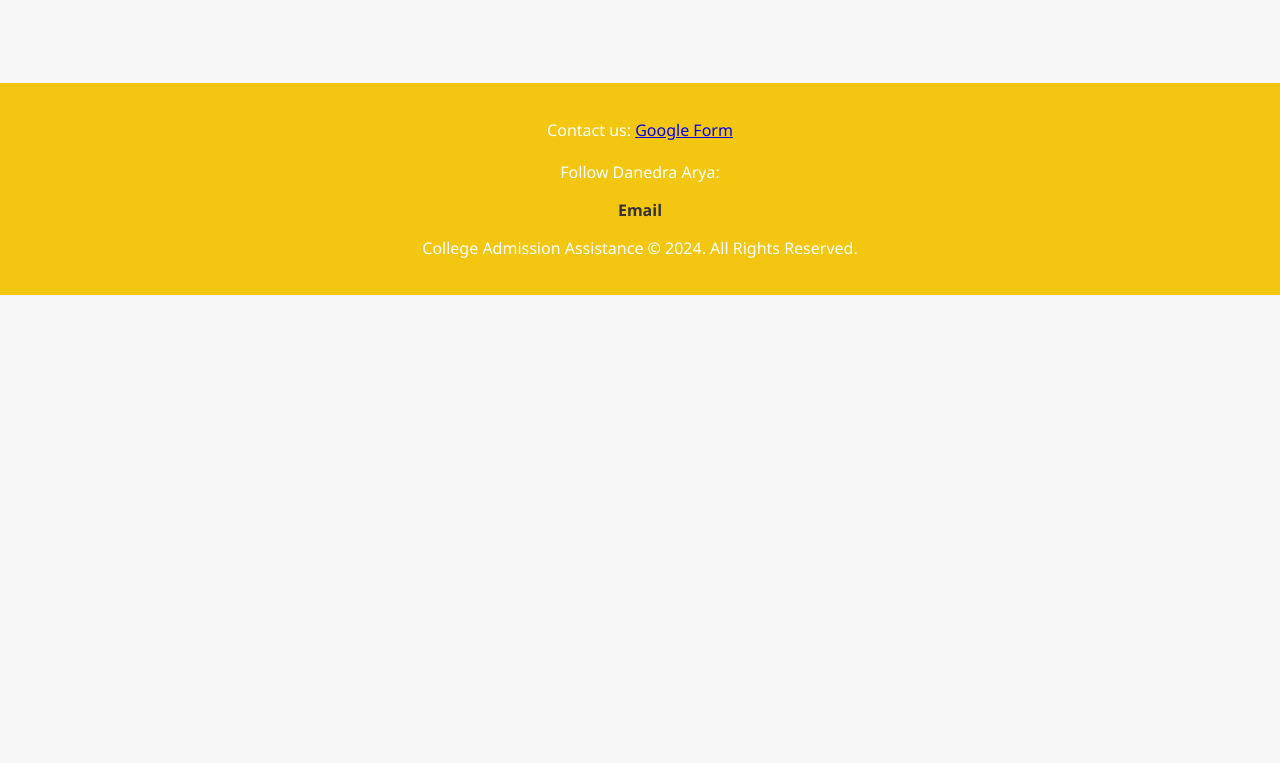
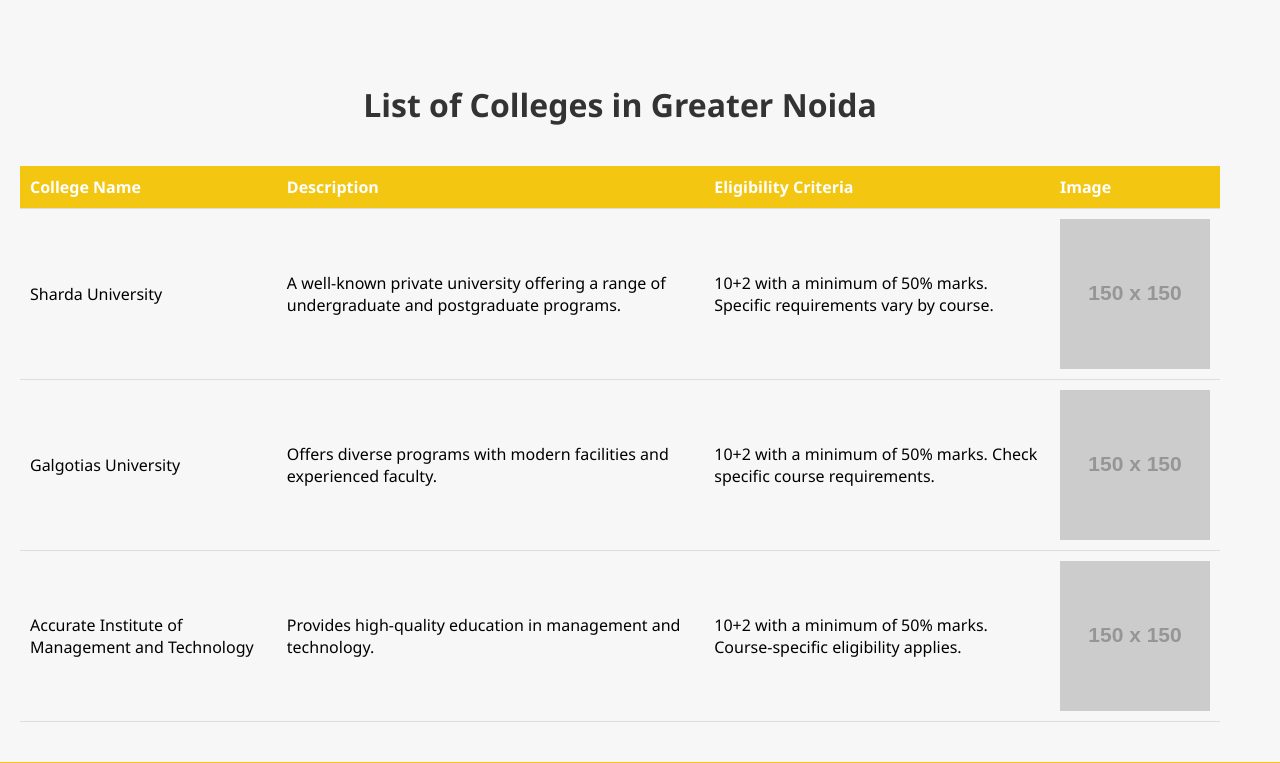
Before and after one commit to Mrshrivasav/Dandera, a plain HTML site: page index.html in a window 1280 px wide. Shown: the part 1477-2240 px from the top of the page. Before the commit the page ends 1772 px from the top, so only its background shows below. Drawn offline with Linux system fonts and the light colour scheme; placeholder pictures from the web are drawn by us.

Commit message:
Update index.html

```diff
--- a/index.html
+++ b/index.html
@@ -85,6 +85,10 @@
             footer {
                 padding: 15px;
             }
+
+            .container {
+                padding: 0 10px;
+            }
         }
 
         @media (max-width: 480px) {
@@ -109,6 +113,34 @@
                 margin: 5px 0;
             }
         }
+
+        .college-list {
+            margin: 40px 0;
+        }
+
+        .college-list table {
+            width: 100%;
+            border-collapse: collapse;
+        }
+
+        .college-list th, .college-list td {
+            padding: 10px;
+            text-align: left;
+            border-bottom: 1px solid #ddd;
+        }
+
+        .college-list th {
+            background-color: #f3c612;
+            color: #fff;
+        }
+
+        .college-list img {
+            max-width: 150px;
+            height: auto;
+            display: block;
+            margin: 0 auto;
+        }
+
     </style>
 </head>
 <body>
@@ -121,8 +153,40 @@
         <iframe src="https://docs.google.com/forms/d/e/1FAIpQLSfks66sD8lvAay389uNO27-jnTGza2K_knFf67MWcTwIK9tIQ/viewform?embedded=true" frameborder="0" marginheight="0" marginwidth="0">Loading…</iframe>
     </div>
 
+    <div class="container college-list">
+        <h2>List of Colleges in Greater Noida</h2>
+        <table>
+            <tr>
+                <th>College Name</th>
+                <th>Description</th>
+                <th>Eligibility Criteria</th>
+                <th>Image</th>
+            </tr>
+            <!-- Repeat this <tr> block for each college -->
+            <tr>
+                <td>Sharda University</td>
+                <td>A well-known private university offering a range of undergraduate and postgraduate programs.</td>
+                <td>10+2 with a minimum of 50% marks. Specific requirements vary by course.</td>
+                <td><img src="https://via.placeholder.com/150" alt="Sharda University"></td>
+            </tr>
+            <tr>
+                <td>Galgotias University</td>
+                <td>Offers diverse programs with modern facilities and experienced faculty.</td>
+                <td>10+2 with a minimum of 50% marks. Check specific course requirements.</td>
+                <td><img src="https://via.placeholder.com/150" alt="Galgotias University"></td>
+            </tr>
+            <tr>
+                <td>Accurate Institute of Management and Technology</td>
+                <td>Provides high-quality education in management and technology.</td>
+                <td>10+2 with a minimum of 50% marks. Course-specific eligibility applies.</td>
+                <td><img src="https://via.placeholder.com/150" alt="Accurate Institute of Management and Technology"></td>
+            </tr>
+            <!-- Add more colleges as needed -->
+        </table>
+    </div>
+
     <footer>
-        <p>Contact us: <a href="https://forms.gle/your-google-form-link" target="_blank">Google Form</a></p>
+        <p>Contact us: <a href="https://docs.google.com/forms/d/e/1FAIpQLSfks66sD8lvAay389uNO27-jnTGza2K_knFf67MWcTwIK9tIQ/viewform" target="_blank">Google Form</a></p>
         <div class="socials">
             <p>Follow Danedra Arya:</p>
             <a href="mailto:danedra.arya@example.com">Email</a>
```
